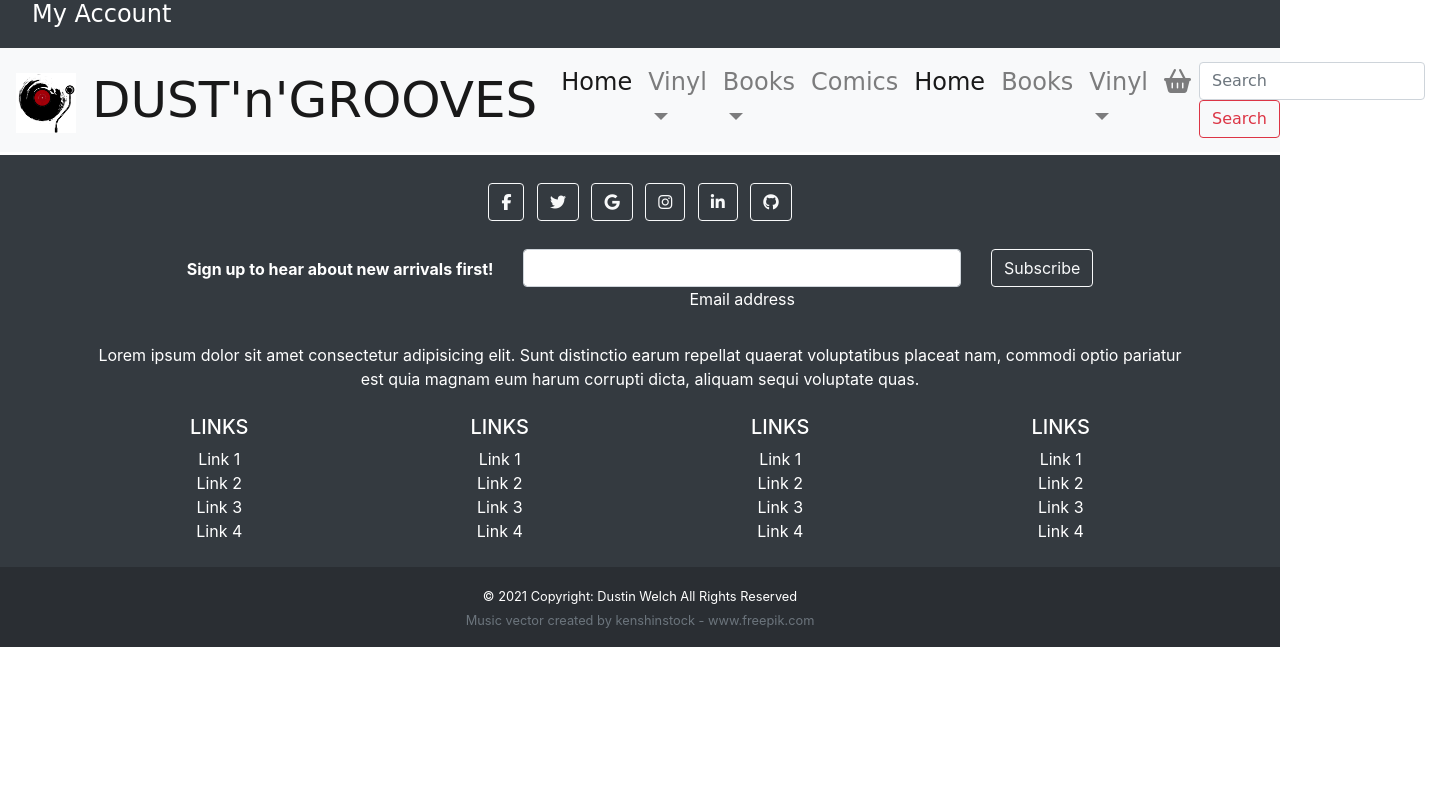
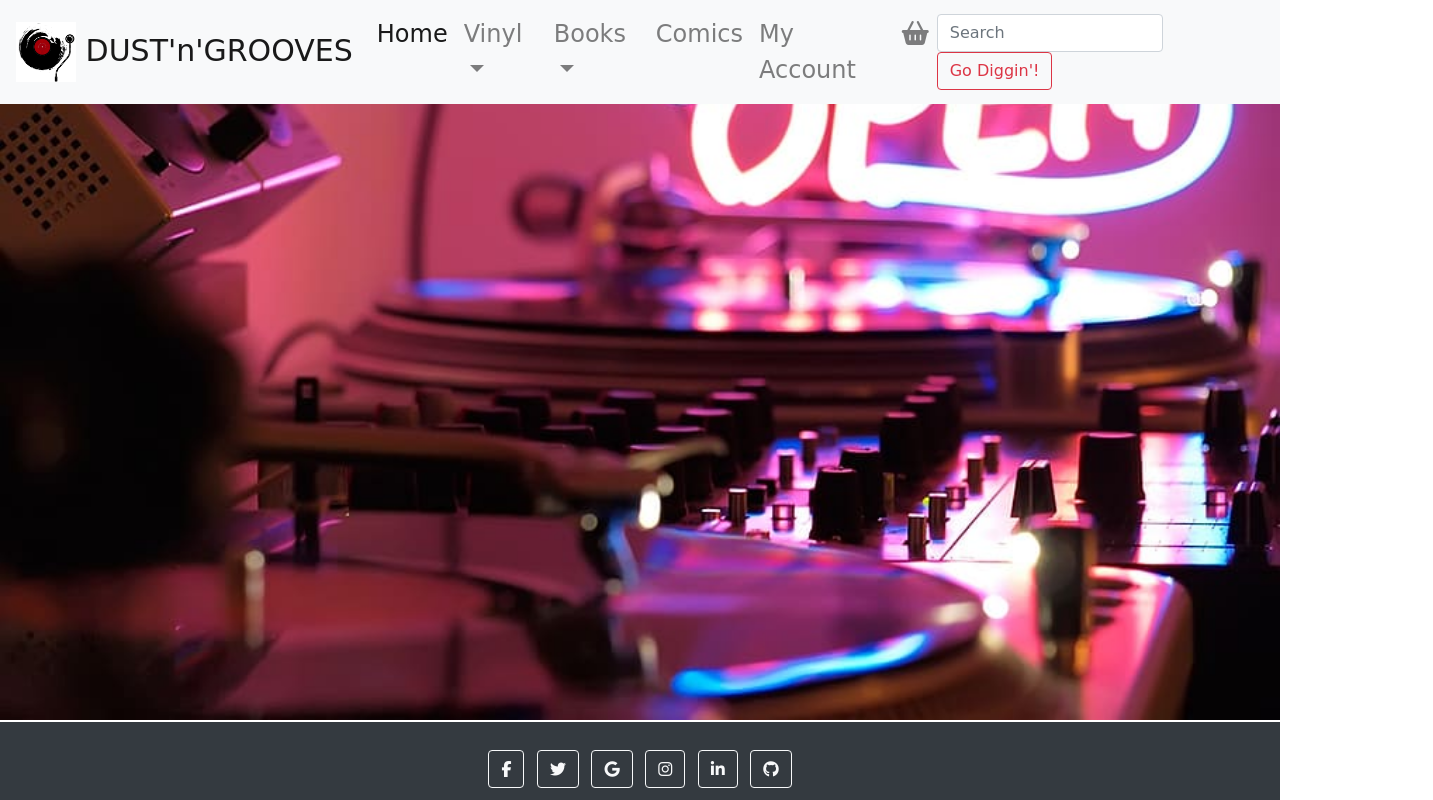
Before and after one commit to dw3030/Dust-n-Grooves, a website: page index.html in a window 1280 px wide. Shown: the top 800 px of the page, 1433 px wide, since content can reach past the window. Drawn offline with nearby package versions, Linux system fonts and the light colour scheme; a web font is replaced by a local one.

Commit message:
hero page bg img

```diff
--- a/css/styles.css
+++ b/css/styles.css
@@ -15,14 +15,14 @@ font-family: 'Unica One', cursive; */
 }
 
 #navLogo {
-    font-size: 50px;
+    font-size: 30px;
 }
 
 #thinNav {
     font-size: 10px;
     color: white;
-    min-height: 20px !important;
-    margin-top: -20px;
+    min-height: 30px !important;
+    margin-top: -10px;
 
 }
 .form-control:focus {
@@ -33,3 +33,8 @@ font-family: 'Unica One', cursive; */
 #topSection {
     height: auto;
 }
+
+#topImage {
+    width: 100%;
+
+}
--- a/index.html
+++ b/index.html
@@ -22,19 +22,10 @@
 </head>
 
 <body>
-  <!-- Thin nav bar at top -->
-    <nav id="thinNav" class="navbar navbar-dark bg-dark py-0">
-        <div class="navbar">
-        <ul class="navbar-nav mr-auto">
-            <li class="nav-item">
-                <a class="nav-link text-white" href="#">My Account</a>
-            </li>
-        </ul>
-        </div>
-      </nav>
+
 
       <!-- Primary nav bar -->
-      <nav class="navbar navbar-expand-lg navbar-light bg-light">
+      <nav class="navbar navbar-expand-lg navbar-light bg-light fixed-top">
         <a id="navLogo" class="navbar-brand" href="#"><img src="/img/logo.jpg" width="60" height="60" alt="logo">
             DUST'n'GROOVES</a>
         <button class="navbar-toggler" type="button" data-toggle="collapse" data-target="#navbarSupportedContent" aria-controls="navbarSupportedContent" aria-expanded="false" aria-label="Toggle navigation">
@@ -76,39 +67,27 @@
           </ul>
 
           <ul class="navbar-nav mr-0">
-            <li class="nav-item active">
-              <a class="nav-link" href="#">Home <span class="sr-only">(current)</span></a>
+            <li class="nav-item">
+              <a class="nav-link" href="#">My Account</a>
             </li>
+
             <li class="nav-item">
-              <a class="nav-link" href="#">Books</a>
-            </li>
-            <li class="nav-item dropdown">
-              <a class="nav-link dropdown-toggle" href="#" id="navbarDropdown" role="button" data-toggle="dropdown" aria-haspopup="true" aria-expanded="false">
-                Vinyl
-              </a>
-              <div class="dropdown-menu" aria-labelledby="navbarDropdown">
-                <a class="dropdown-item" href="#">New</a>
-                <a class="dropdown-item" href="#">Used</a>
-                <div class="dropdown-divider"></div>
-                <a class="dropdown-item text-danger" href="#"><strong>Sale</strong></a>
-              </div>
-            </li>
-            <li class="nav-item">
-                <a class="nav-link" href="#"><i class="fas fa-shopping-basket"></i></a>
+            <!--shopping cart  -->
+              <a class="nav-link" href="#"><i class="fas fa-shopping-basket"></i></a>
             </li>
           </ul>
 
           <form class="form-inline my-2 my-lg-0">
             <input class="form-control mr-sm-2" type="search" placeholder="Search" aria-label="Search">
-            <button class="btn btn-outline-danger my-2 my-sm-0" type="submit">Search</button>
+            <button class="btn btn-outline-danger my-2 my-sm-0" type="submit">Go Diggin'!</button>
           </form>
         </div>
       </nav>
 
-<div id="topSection" class="container-fluid">
+<div id="topSection" class="container-fluid px-0">
 <div class="row">
-  <div class="col">
-
+  <div class="col has-bg-img">
+    <a id="topImage"><img src="img/neon-sign-music-vinyl-record-audio.jpg" class="img-fluid w-100 bg-img" alt="img-fluid"></a>
   </div>
 </div>
 
```
